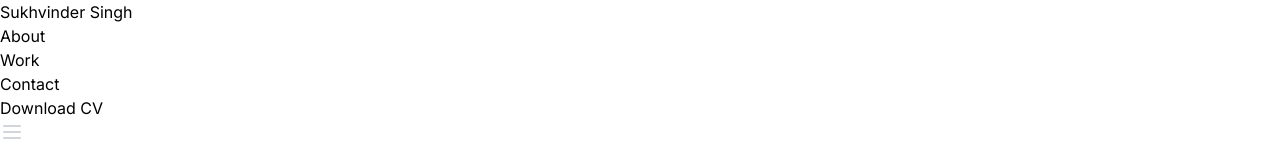
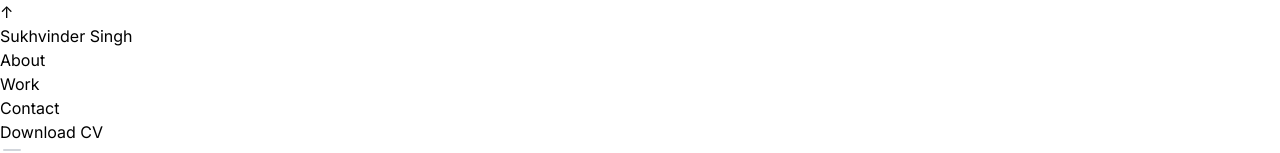
Before and after one commit to sukhvinder-singh-166/sukhvinder-portfolio, a Next.js app: page / in a window 1280 px wide. Shown: the top 153 px of the page. Built offline with nearby package versions, Linux system fonts and the light colour scheme.

Commit message:
back to top button add

```diff
--- a/src/app/components/Footer.jsx
+++ b/src/app/components/Footer.jsx
@@ -6,7 +6,7 @@ import { SOCIAL_MEDIA } from "./common/Helper";
 
 const Footer = () => {
   return (
-    <div className=" bg-[#111827] py-10">
+    <div className=" bg-[#111827] py-10" id="contact">
       <div className="max-w-[1280px] mx-auto px-4 w-full">
         <div className="flex flex-col items-center mb-4">
           <h2 className="text-white text-base bg-[#374151] font-bold mb-5 px-3 py-1 mx-auto rounded-xl">
--- a/src/app/components/Work.jsx
+++ b/src/app/components/Work.jsx
@@ -2,36 +2,12 @@ import Image from "next/image";
 import Link from "next/link";
 import React from "react";
 import { LinkIcon } from "./common/Icons";
+import { PROJECTSDETAIL } from "./common/Helper";
 
 const Work = () => {
-  const PROJECTSDETAIL = [
-    {
-      image: "/assets/images/png/clear-talk.png",
-      title: "ClearTalk",
-      description:
-        "Lorem ipsum dolor sit amet, consectetur adipiscing elit. Maecenas nec urna ac tellus volutpat viverra. Vestibulum ante ipsum primis in faucibus orci luctus et ultrices posuere cubilia curae.",
-      library: ["React", "Next", "Tailwind"],
-      link: "https://cleartalk.ai",
-    },
-    {
-      image: "/assets/images/png/clear-talk.png",
-      title: "ClearTalk",
-      description:
-        "Lorem ipsum dolor sit amet, consectetur adipiscing elit. Maecenas nec urna ac tellus volutpat viverra. Vestibulum ante ipsum primis in faucibus orci luctus et ultrices posuere cubilia curae.",
-      library: ["React", "Next", "Tailwind"],
-      link: "https://cleartalk.ai",
-    },
-    {
-      image: "/assets/images/png/clear-talk.png",
-      title: "ClearTalk",
-      description:
-        "Lorem ipsum dolor sit amet, consectetur adipiscing elit. Maecenas nec urna ac tellus volutpat viverra. Vestibulum ante ipsum primis in faucibus orci luctus et ultrices posuere cubilia curae.",
-      library: ["React", "Next", "Tailwind"],
-      link: "https://cleartalk.ai",
-    },
-  ];
+
   return (
-    <div className="bg-[#030712] lg:py-[96px] py-10">
+    <div className="bg-[#030712] lg:py-[96px] py-10" id="projects">
       <div className="max-w-[1280px] mx-auto px-4 w-full">
         <div className="flex flex-col items-center">
           <h2 className="text-white text-base bg-[#374151] font-bold mb-10 px-3 py-1 mx-auto rounded-xl">
--- /dev/null
+++ b/src/app/components/common/BackToTopButton.jsx
@@ -0,0 +1,44 @@
+"use client";
+import React, { useEffect, useState } from "react";
+
+const BackToTopButton = () => {
+  const [isVisible, setIsVisible] = useState(false);
+
+  // Show or hide the button based on scroll position
+  const toggleVisibility = () => {
+    if (window.scrollY > 300) {
+      setIsVisible(true);
+    } else {
+      setIsVisible(false);
+    }
+  };
+
+  // Scroll to the top of the page
+  const scrollToTop = () => {
+    window.scrollTo({
+      top: 0,
+      behavior: "smooth",
+    });
+  };
+
+  useEffect(() => {
+    window.addEventListener("scroll", toggleVisibility);
+    return () => {
+      window.removeEventListener("scroll", toggleVisibility);
+    };
+  }, []);
+  return (
+    <button
+      onClick={scrollToTop}
+      className={`fixed bottom-5 right-5 w-10 border-2 border-white h-10 flex items-center justify-center rounded-full bg-white text-[#030712] shadow-md hover:bg-black hover:text-white transition-all ease-in-out duration-300 ${
+        isVisible ? "opacity-100" : "opacity-0"
+      }`}
+      style={{ transition: "opacity 0.3s" }}
+      aria-label="Back to Top"
+    >
+      ↑
+    </button>
+  );
+};
+
+export default BackToTopButton;
--- a/src/app/components/common/Helper.jsx
+++ b/src/app/components/common/Helper.jsx
@@ -52,3 +52,29 @@ export const SKILLS = [
   { name: "Netlify", icon: <NetlifyIcon /> },
   { name: "MySQL", icon: <MySQLIcon /> },
 ];
+export const PROJECTSDETAIL = [
+  {
+    image: "/assets/images/png/clear-talk.png",
+    title: "ClearTalk",
+    description:
+      "Lorem ipsum dolor sit amet, consectetur adipiscing elit. Maecenas nec urna ac tellus volutpat viverra. Vestibulum ante ipsum primis in faucibus orci luctus et ultrices posuere cubilia curae.",
+    library: ["React", "Next", "Tailwind"],
+    link: "https://cleartalk.ai",
+  },
+  {
+    image: "/assets/images/png/clear-talk.png",
+    title: "ClearTalk",
+    description:
+      "Lorem ipsum dolor sit amet, consectetur adipiscing elit. Maecenas nec urna ac tellus volutpat viverra. Vestibulum ante ipsum primis in faucibus orci luctus et ultrices posuere cubilia curae.",
+    library: ["React", "Next", "Tailwind"],
+    link: "https://cleartalk.ai",
+  },
+  {
+    image: "/assets/images/png/clear-talk.png",
+    title: "ClearTalk",
+    description:
+      "Lorem ipsum dolor sit amet, consectetur adipiscing elit. Maecenas nec urna ac tellus volutpat viverra. Vestibulum ante ipsum primis in faucibus orci luctus et ultrices posuere cubilia curae.",
+    library: ["React", "Next", "Tailwind"],
+    link: "https://cleartalk.ai",
+  },
+];
--- a/src/app/globals.css
+++ b/src/app/globals.css
@@ -8,4 +8,5 @@
   padding: 0;
   box-sizing: border-box;
   font-family: "Inter", sans-serif;
+  scroll-behavior: smooth;
 }
--- a/src/app/layout.js
+++ b/src/app/layout.js
@@ -1,5 +1,6 @@
 import localFont from "next/font/local";
 import "./globals.css";
+import BackToTopButton from "./components/common/BackToTopButton";
 
 const geistSans = localFont({
   src: "./fonts/GeistVF.woff",
@@ -35,6 +36,7 @@ export default function RootLayout({ children }) {
       <body
         className={`${geistSans.variable} ${geistMono.variable} antialiased`}
       >
+        <BackToTopButton />
         {children}
       </body>
     </html>
```
